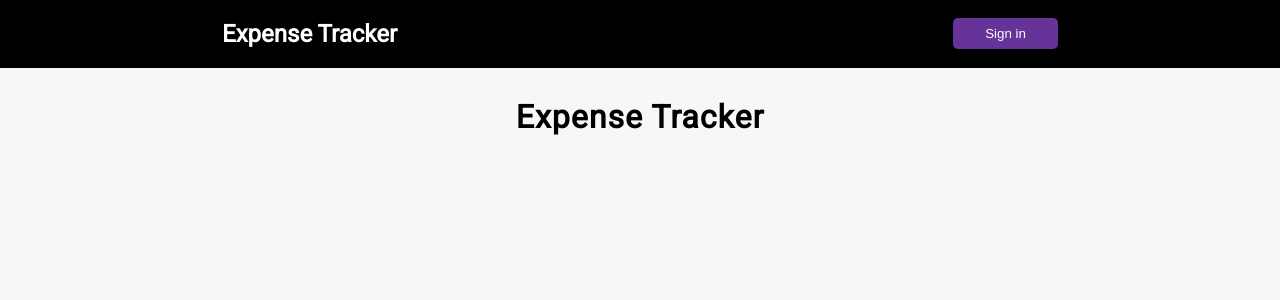
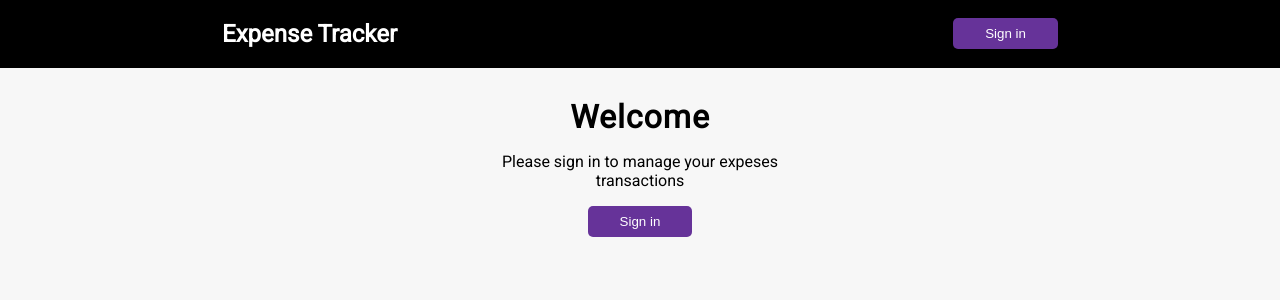
Before and after one commit to nt2311-vn/nextjs_expense_tracker, a Next.js app: page / in a window 1280 px wide. Shown: the top 300 px of the page. Built offline with nearby package versions, Linux system fonts and the light colour scheme; no server answers.

Commit message:
rendedr Guest component if user not logged in

```diff
--- a/app/page.tsx
+++ b/app/page.tsx
@@ -1,7 +1,15 @@
-const HomePage = () => {
+import Guest from "@/components/Guest";
+import { currentUser } from "@clerk/nextjs/server";
+
+const HomePage = async () => {
+  const user = await currentUser();
+  if (!user) {
+    return <Guest />;
+  }
+
   return (
     <main>
-      <h1>Expense Tracker</h1>
+      <h1>Welcome {user.firstName},</h1>
     </main>
   );
 };
```
